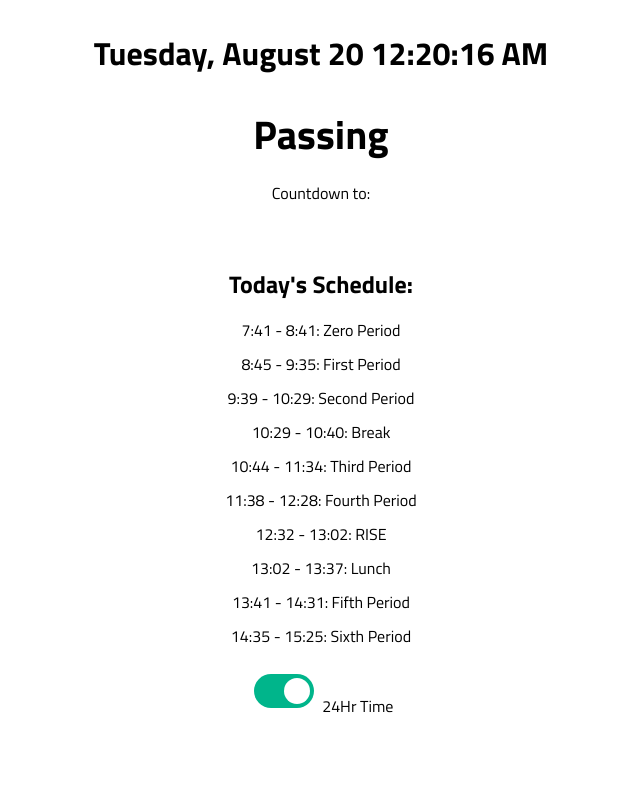
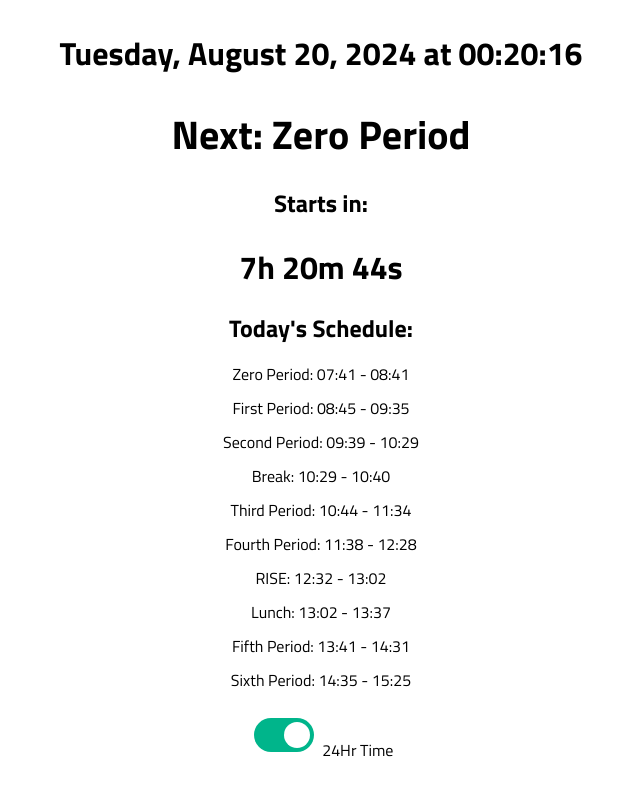
Before and after one commit to TrEKi722/bell_circle, a plain HTML site: page CustomSchedules/AVMSSchoolSchedule.html in a window 1280 px wide. Shown: the whole page, without its empty margins (319-959 px from the left). Drawn offline with nearby package versions, Linux system fonts and the light colour scheme; no server answers.

Commit message:
Betas (#5)
* Update AVMSSchoolSchedule.html

* Update AVMSSchoolSchedule.html

* Update AVMSSchoolSchedule.html

* Update AVMSSchoolSchedule.html

* Added back door for date testing

* Removed back door dur to non-functionality

```diff
--- a/CustomSchedules/AVMSSchoolSchedule.html
+++ b/CustomSchedules/AVMSSchoolSchedule.html
@@ -6,18 +6,12 @@
   <link href="https://fonts.googleapis.com/css2?family=Comfortaa:wght@300..700&family=Titillium+Web:ital,wght@0,200;0,300;0,400;0,600;0,700;0,900;1,200;1,300;1,400;1,600;1,700&display=swap" rel="stylesheet">
   <style>
     body {
-      text-align: center; /* Center justify text */
+      text-align: center;
       font-family: "Titillium Web", sans-serif;
       font-weight: 400;
       font-style: normal;
     }
-    .schedule h2{
-      margin-bottom: 0;
-    }
-    .schedule h1{
-      margin-bottom: 0;
-    }
-    .schedule p{
+    .schedule h2, .schedule h1, .schedule p {
       margin-bottom: 0;
     }
     .schedule {
@@ -26,8 +20,8 @@
       align-items: center;
     }
     .schedule-item {
-      list-style-type: none; /* Remove bullet points */
-      text-align: center; /* Center justify text */
+      list-style-type: none;
+      text-align: center;
       margin-bottom: 10px;
     }
     #schedule-list {
@@ -36,22 +30,17 @@
       flex-direction: column;
       align-items: center;
     }
-    /* The switch - the box around the slider */
     .switch {
       position: relative;
       display: inline-block;
       width: 60px;
       height: 34px;
     }
-
-    /* Hide default HTML checkbox */
     .switch input {
       opacity: 0;
       width: 0;
       height: 0;
     }
-
-    /* The slider */
     .slider {
       position: absolute;
       cursor: pointer;
@@ -60,10 +49,8 @@
       right: 0;
       bottom: 0;
       background-color: #ccc;
-      -webkit-transition: .4s;
       transition: .4s;
     }
-
     .slider:before {
       position: absolute;
       content: "";
@@ -72,37 +59,22 @@
       left: 4px;
       bottom: 4px;
       background-color: white;
-      -webkit-transition: .4s;
       transition: .4s;
     }
-
     input:checked + .slider {
       background-color: #00B58B;
     }
-
     input:focus + .slider {
       box-shadow: 0 0 1px #2196F3;
     }
-
     input:checked + .slider:before {
-      -webkit-transform: translateX(26px);
-      -ms-transform: translateX(26px);
       transform: translateX(26px);
     }
-
-    /* Rounded sliders */
     .slider.round {
       border-radius: 34px;
     }
-
     .slider.round:before {
       border-radius: 50%;
-    }
-    .slider-label {
-      position: relative;
-      left: 30px;
-      top: 30px;
-      border: 3px solid #73AD21;
     }
   </style>
   <script src="https://cdn.jsdelivr.net/npm/axios/dist/axios.min.js"></script>
@@ -110,8 +82,7 @@
 <body>
   <div class="schedule">
     <h1 id="current-timedate"></h1>
-    <h1 id="current-period" style="font-size:40px";></h1>
-    <p>Countdown to:</p>
+    <h1 id="current-period" style="font-size:40px"></h1>
     <h2 id="next-period"></h2>
     <h1 id="countdown"></h1>
     <h2>Today's Schedule:</h2>
@@ -130,59 +101,40 @@
     const currentPeriodElement = document.getElementById("current-period");
     const nextPeriodElement = document.getElementById("next-period");
     const countdownElement = document.getElementById("countdown");
-    // Your personal access token and base ID
-    const accessToken = 'patITxf5DhDNa3n4Z.9c2b195a60fd2f5489ef4973cf5624d94c95b2f5bf1d1998705597187eaf5425'; // Replace with your actual API key
-    const baseId = 'app5kCLxN9sVAY9wA'; // Replace with your actual base ID
-    const tableName = 'AVMS_MinDays'; // Replace with your actual table name
+
+    const accessToken = 'patITxf5DhDNa3n4Z.9c2b195a60fd2f5489ef4973cf5624d94c95b2f5bf1d1998705597187eaf5425';
+    const baseId = 'app5kCLxN9sVAY9wA';
+    const tableName = 'AVMS_MinDays';
+
     let weekdayID = 0;
-    let dateList =[];
+    let dateList = [];
 
-    // Airtable endpoint URL
     const endpoint = `https://api.airtable.com/v0/${baseId}/${tableName}`;
 
-    // Function to fetch data from Airtable and extract the "Date" column into a list
     async function fetchDateList() {
-      console.log("fetchDateList");
       try {
         const response = await axios.get(endpoint, {
           headers: {
             'Authorization': `Bearer ${accessToken}`
           }
         });
-        console.log(response); // Log the full response for debugging
-        dateList = response.data.records.map(record => record.fields.Date); // Extracting "Date" column
+        dateList = response.data.records.map(record => record.fields.Date);
       } catch (error) {
         console.error('Error fetching data:', error);
       }
     }
 
-    async function fetchWeekdayNumber() {
-      console.log("fetchWeekdayNumber");
-      const now = new Date(); // Ensure now is declared inside the function
-      let temp = now.toLocaleDateString('en-US', { weekday: 'short' });
-      if (temp === "Mon") {
-        weekdayID = 1;
-      } else if (temp === "Tue") {
-        weekdayID = 2;
-      } else if (temp === "Wed") {
-        weekdayID = 3;
-      } else if (temp === "Thu") {
-        weekdayID = 4;
-      } else if (temp === "Fri") {
-        weekdayID = 5;
-      } else if (temp === "Sat") {
-        weekdayID = 6;
-      }
+    function fetchWeekdayNumber() {
+      const now = new Date();
+      const temp = now.toLocaleDateString('en-US', { weekday: 'short' });
+      weekdayID = ["Sun", "Mon", "Tue", "Wed", "Thu", "Fri", "Sat"].indexOf(temp);
     }
 
     async function initializeVariables() {
       await fetchDateList();
-      await fetchWeekdayNumber();
-      console.log('Dates from Airtable:', dateList);
-      console.log('Weekday ID:', weekdayID);
-    };
+      fetchWeekdayNumber();
+    }
 
-    // Define the schedules for each day of the week
     const weeklySchedule = {
       "Monday": [
         { start: 9 * 60 + 45, end: 10 * 60 + 25, name: "First Period" },
@@ -207,7 +159,7 @@
         { start: 13 * 60 + 41, end: 14 * 60 + 31, name: "Fifth Period" },
         { start: 14 * 60 + 35, end: 15 * 60 + 25, name: "Sixth Period" }
       ],
-      "Minimum Day": [ //TEMP
+      "Minimum Day": [
         { start: 7 * 60 + 41, end: 8 * 60 + 41, name: "Zero Period" },
         { start: 8 * 60 + 45, end: 9 * 60 + 35, name: "First Period" },
         { start: 9 * 60 + 39, end: 10 * 60 + 29, name: "Second Period" },
@@ -217,106 +169,104 @@
         { start: 12 * 60 + 32, end: 13 * 60 + 2, name: "RISE" },
         { start: 13 * 60 + 2, end: 13 * 60 + 37, name: "Lunch" },
         { start: 13 * 60 + 41, end: 14 * 60 + 31, name: "Fifth Period" },
-        { start: 14 * 60 + 35, end: 15 * 60 + 25, name: "Sixth Period" },
-        { start: 15 * 60 + 25, name: "Sixth Period"}
-      ],
-      //... and so on for the rest of the week
+        { start: 14 * 60 + 35, end: 15 * 60 + 25, name: "Sixth Period" }
+      ]
     };
 
-    // Get the current day of the week
+    function isMinimumDay() {
       const now = new Date();
-    let currentDay = "";
+      const today = now.toISOString().split("T")[0];
+      return dateList.includes(today);
+    }
 
-    // Gets the current date in ISO-8601 format
-    const currentDate = now.toLocaleDateString("en-US", {year: "numeric"}) + "-" + now.toLocaleDateString("en-US", {month: "2-digit"}) + "-" + now.toLocaleDateString("en-US", {day: "2-digit"});
-
-    async function getScheduleDay() {
-      await initializeVariables();
-      console.log("getScheduleDay");
-      console.log(dateList);
-      for (let i = 0; i < dateList.length; i++) {
-        console.log(i);
-        if (dateList[i] == currentDate) {
-          console.log(dateList[i] + currentDate);
-          currentDay = "Minimum Day";
-          return(currentDay);
-        }
-      }
-      if (currentDay !== "Minimum Day" && (weekdayID <= 5 && weekdayID >= 2)) {
-        currentDay = "Standard";
-        return(currentDay);
+    function getScheduleDay() {
+      if (isMinimumDay()) {
+        return "Minimum Day";
+      } else if (weekdayID === 1) {
+        return "Monday";
+      } else if (weekdayID >= 2 && weekdayID <= 5) {
+        return "Standard";
+      } else {
+        return null;
       }
     }
 
-    // Update the current time every second
-    setInterval(() => {
+    function displaySchedule() {
+      scheduleListElement.innerHTML = '';
+      const scheduleDay = getScheduleDay();
+      if (!scheduleDay) {
+        scheduleListElement.innerHTML = '<li class="schedule-item">No school today!</li>';
+        return;
+      }
+      const schedule = weeklySchedule[scheduleDay];
+      schedule.forEach((period) => {
+        const listItem = document.createElement("li");
+        listItem.textContent = `${period.name}: ${formatTime(period.start)} - ${formatTime(period.end)}`;
+        listItem.classList.add("schedule-item");
+        scheduleListElement.appendChild(listItem);
+      });
+    }
+
+    function updateCurrentTime() {
       const now = new Date();
-      const options = { hour: "2-digit", minute: "2-digit", second: "2-digit" };
-      currentTimeDateElement.textContent = now.toLocaleDateString("en-US", { weekday: "long", month: "long", day: "numeric" }) + " " + now.toLocaleTimeString("en-US", options);
-    }, 1000);
+      const options = {
+        year: "numeric",
+        month: "long",
+        day: "numeric",
+        weekday: "long",
+        hour: "numeric",
+        minute: "numeric",
+        second: "numeric",
+        hour12: false,
+      };
+      currentTimeDateElement.textContent = now.toLocaleString("en-US", options);
+    }
 
-    getScheduleDay().then((currentDay) => {
-      console.log(currentDay);
-      // Get the schedule for the current day
-      const currentSchedule = weeklySchedule[currentDay];
+    function formatTime(minutes) {
+      const hours = Math.floor(minutes / 60);
+      const mins = minutes % 60;
+      return `${hours.toString().padStart(2, "0")}:${mins.toString().padStart(2, "0")}`;
+    }
 
-      // Update the current period and countdown based on the current time
-      setInterval(() => {
+    function updateCountdown() {
       const now = new Date();
-        const currentHour = now.getHours();
-        const currentMinute = now.getMinutes();
-        const currentSecond = now.getSeconds();
+      const totalMinutes = now.getHours() * 60 + now.getMinutes();
+      const scheduleDay = getScheduleDay();
+      if (!scheduleDay) return;
+      const schedule = weeklySchedule[scheduleDay];
+      const currentPeriod = schedule.find(period => totalMinutes >= period.start && totalMinutes < period.end);
+      const nextPeriod = schedule.find(period => totalMinutes < period.start);
 
-        // Find the current period
-        const currentPeriodIndex = currentSchedule.findIndex(
-          (period) =>
-            currentHour * 60 * 60 + currentMinute * 60 + currentSecond >= period.start * 60 &&
-            currentHour * 60 * 60 + currentMinute * 60 + currentSecond <= period.end * 60
-        );
+      const totalSeconds = now.getHours() * 3600 + now.getMinutes() * 60 + now.getSeconds();
 
-        if (currentPeriodIndex !== -1) {
-          const currentPeriod = currentSchedule[currentPeriodIndex];
-          const startHour = Math.floor(currentPeriod.start / 60);
-          const startMinute = currentPeriod.start % 60;
-          const endHour = Math.floor(currentPeriod.end / 60);
-          const endMinute = currentPeriod.end % 60;
-          currentPeriodElement.textContent = currentPeriod.name;
-
-          // Find the next period
-          const nextPeriodIndex = (currentPeriodIndex + 1) % currentSchedule.length;
-          const nextPeriod = currentSchedule[nextPeriodIndex];
-          const nextStartHour = Math.floor(nextPeriod.start / 60);
-          const nextStartMinute = nextPeriod.start % 60;
-          const timeDiff = nextPeriod.start * 60 - (currentHour * 60 * 60 + currentMinute * 60 + currentSecond);
-          const minutes = Math.floor(timeDiff / 60);
-          const seconds = timeDiff % 60;
-
-          nextPeriodElement.textContent = `${nextPeriod.name}`;
-          countdownElement.textContent = `${minutes} minutes ${seconds} seconds`;
+      if (currentPeriod) {
+        const remainingSeconds = currentPeriod.end * 60 - totalSeconds;
+        currentPeriodElement.textContent = `Current: ${currentPeriod.name}`;
+        nextPeriodElement.textContent = `Ends in:`;
+        countdownElement.textContent = `${Math.floor(remainingSeconds / 3600)}h ${Math.floor((remainingSeconds % 3600) / 60)}m ${remainingSeconds % 60}s`;
+      } else if (nextPeriod) {
+        const remainingSeconds = nextPeriod.start * 60 - totalSeconds;
+        currentPeriodElement.textContent = `Next: ${nextPeriod.name}`;
+        nextPeriodElement.textContent = `Starts in:`;
+        countdownElement.textContent = `${Math.floor(remainingSeconds / 3600)}h ${Math.floor((remainingSeconds % 3600) / 60)}m ${remainingSeconds % 60}s`;
       } else {
-          // console.log(`Current time: ${currentHour}:${currentMinute}`);
-          // console.log(`Last period end time: ${currentSchedule[currentSchedule.length - 1].end}`);
-          if (currentHour * 60 + currentMinute >= currentSchedule[currentSchedule.length - 1].end) {
-            currentPeriodElement.textContent = "End of School";
-          } else {
-            currentPeriodElement.textContent = "Passing";
+        currentPeriodElement.textContent = "School is over for today!";
+        nextPeriodElement.textContent = "";
+        countdownElement.textContent = "";
       }
     }
-      }, 1000);
 
+    function initialize() {
+      initializeVariables().then(() => {
+        displaySchedule();
+        updateCurrentTime();
+        updateCountdown();
+        setInterval(updateCurrentTime, 1000);
+        setInterval(updateCountdown, 1000);
+      });
+    }
 
-      // Create schedule list items dynamically
-      currentSchedule.forEach((period) => {
-        const listItem = document.createElement("li");
-        listItem.className = "schedule-item";
-        const startHour = Math.floor(period.start / 60);
-        const startMinute = period.start % 60;
-        const endHour = Math.floor(period.end / 60);
-        const endMinute = period.end % 60;
-        listItem.textContent = `${startHour}:${startMinute.toString().padStart(2, '0')} - ${endHour}:${endMinute.toString().padStart(2, '0')}: ${period.name}`;
-        scheduleListElement.appendChild(listItem);
-      });
-    });
+    window.onload = initialize;
   </script>
 </body>
 </html>
```
Lines whose indentation alone changed are shown as unchanged.
